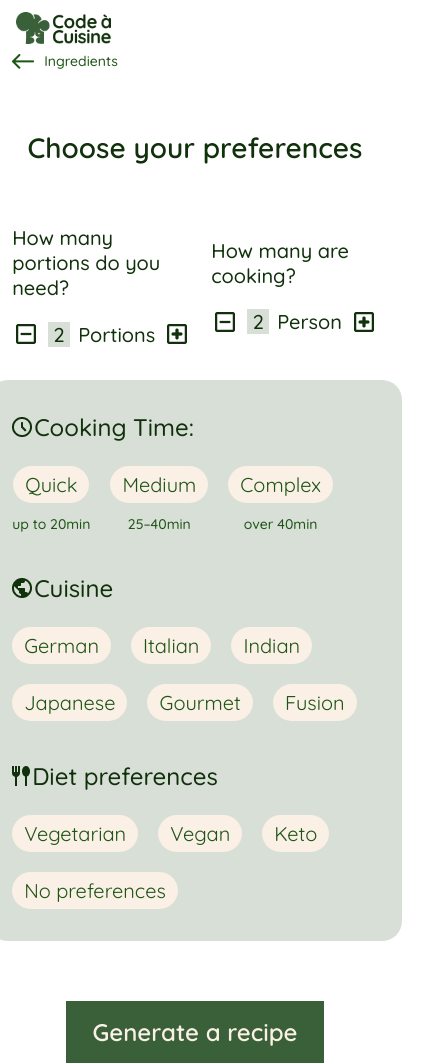
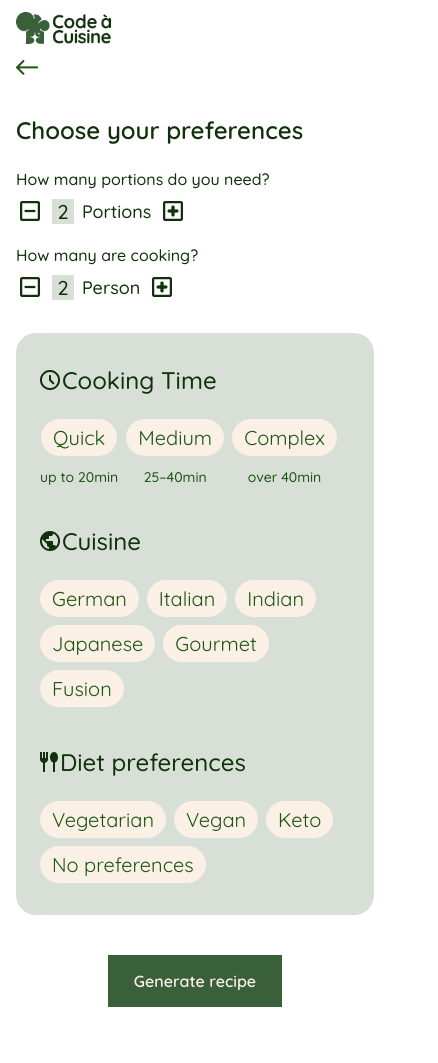
Before and after one commit to LeonKoenig17/code-a-cuisine, an Angular app: page /preferences in a window 390 px wide. Shown: the whole page, 438 px wide, since content can reach past the window. Built offline with nearby package versions, Linux system fonts and the light colour scheme.

Commit message:
preferences page responsive complete

```diff
--- a/src/app/preferences/preferences.component.html
+++ b/src/app/preferences/preferences.component.html
@@ -1,7 +1,7 @@
 <section>
     <div class="back">
         <img routerLink="/generate-recipe" src="/assets/images/preferences/back-arrow.png" alt="">
-        <span routerLink="/generate-recipe">Ingredients</span>
+        <span *ngIf="!isMobile" routerLink="/generate-recipe">Ingredients</span>
     </div>
     <h1>Choose your preferences</h1>
     <div class="quantities">
@@ -26,7 +26,7 @@
     </div>
     <div class="preferences">
         <div class="cooking-time">
-            <h2><img src="/assets/images/preferences/time.png" alt="">Cooking Time:</h2>
+            <h2><img src="/assets/images/preferences/time.png" alt="">Cooking Time</h2>
             <div class="options">
                 <div *ngFor="let t of cookingTimes; let i = index">
                     <button
@@ -59,6 +59,6 @@
             </div>
         </div>
     </div>
-    <button (click)="generateRecipe()">Generate a recipe</button>
+    <button (click)="generateRecipe()">Generate recipe</button>
     <p class="error-message" *ngIf="clicked && allPreferencesSelected">Please select your preferences!</p>
 </section>
--- a/src/app/preferences/preferences.component.scss
+++ b/src/app/preferences/preferences.component.scss
@@ -134,3 +134,41 @@ section {
     margin-top: 6px;
     font-size: 20px;
 }
+
+@media (max-width: $mobile-width) {
+    section {
+        .back {
+            margin-top: 8px;
+        }
+        padding: 0 16px;
+        h1 {
+            font-size: 24px;
+            margin-top: 40px;
+            margin-bottom: 24px;
+            text-align: left;
+            width: 100%;
+        }
+        .quantities {
+            flex-direction: column;
+            align-items: flex-start;
+            p {
+                font-size: 16px;
+                margin: 0;
+                margin-bottom: 8px;
+            }
+            .name {
+                font-size: 18px;
+            }
+        }
+        .options {
+            gap: 8px;
+        }
+        .preferences {
+            width: unset;
+        }
+        >button {
+            margin: 40px 0;
+            font-size: 16px;
+        }
+    }
+}
--- a/src/app/preferences/preferences.component.ts
+++ b/src/app/preferences/preferences.component.ts
@@ -1,5 +1,5 @@
 import { CommonModule, NgFor } from '@angular/common';
-import { Component } from '@angular/core';
+import { Component, HostListener } from '@angular/core';
 import { Router, RouterLink } from '@angular/router';
 import { DataService } from '../shared/services/data.service';
 
@@ -12,6 +12,13 @@ import { DataService } from '../shared/services/data.service';
 })
 export class PreferencesComponent {
   constructor(private router: Router, private dataService: DataService) {}
+
+  isMobile = window.innerWidth < 800;
+
+  @HostListener('window:resize')
+  onResize() {
+    this.isMobile = window.innerWidth < 800;
+  }
 
   webhookURL = "http://localhost:5678/webhook/recipe-preferences";
 
```
